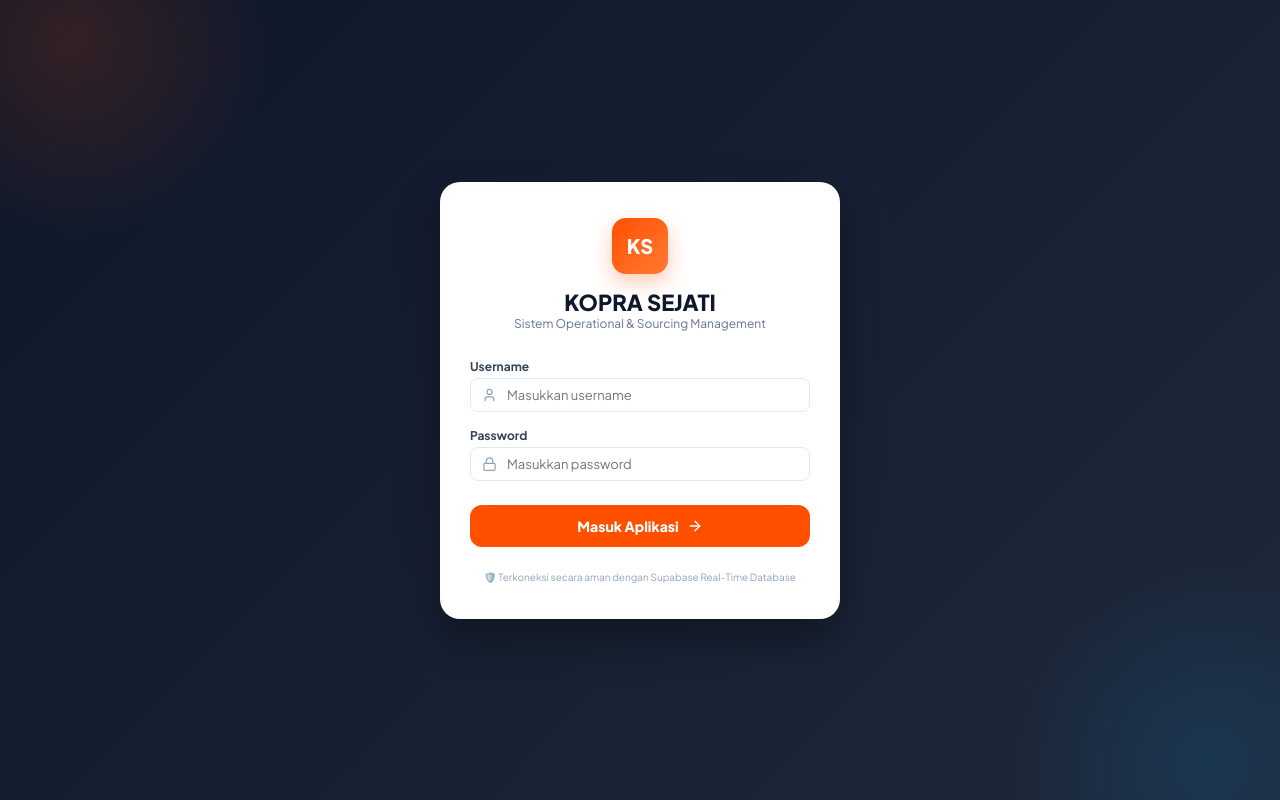
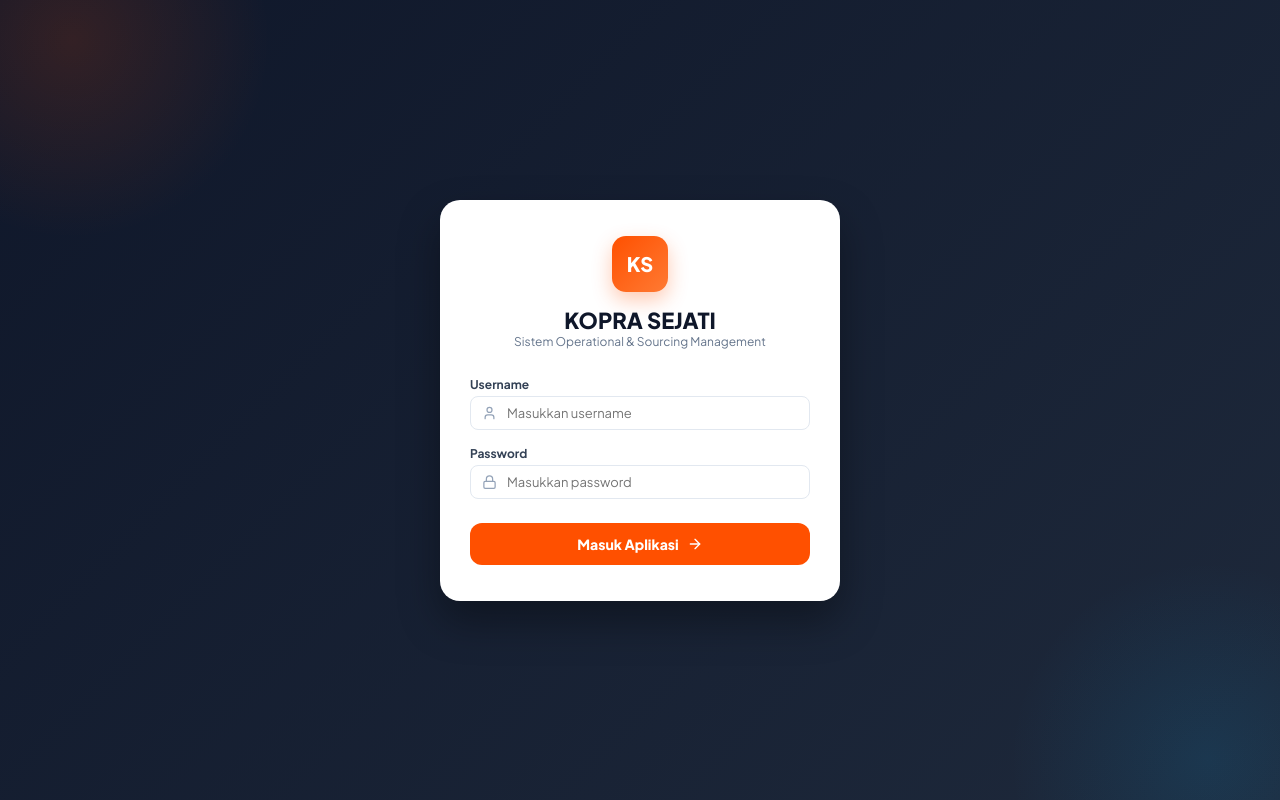
Before and after one commit to rausal43/komiditi-kopra-yusuf-ppi, a React (Vite) app: page / in a window 1280 px wide. Built offline with nearby package versions, Linux system fonts and the light colour scheme; no server answers; the database is empty.

Commit message:
fix: remove footer note text from LoginScreen

```diff
--- a/src/components/LoginScreen.tsx
+++ b/src/components/LoginScreen.tsx
@@ -146,10 +146,6 @@
             {isLoading ? 'Memverifikasi...' : 'Masuk Aplikasi'} <ArrowRight size={16} />
           </button>
         </form>
-
-        <div style={{ marginTop: '24px', textAlign: 'center', fontSize: '10px', color: '#94A3B8' }}>
-          🛡️ Terkoneksi secara aman dengan Supabase Real-Time Database
-        </div>
       </div>
     </div>
   );
```
